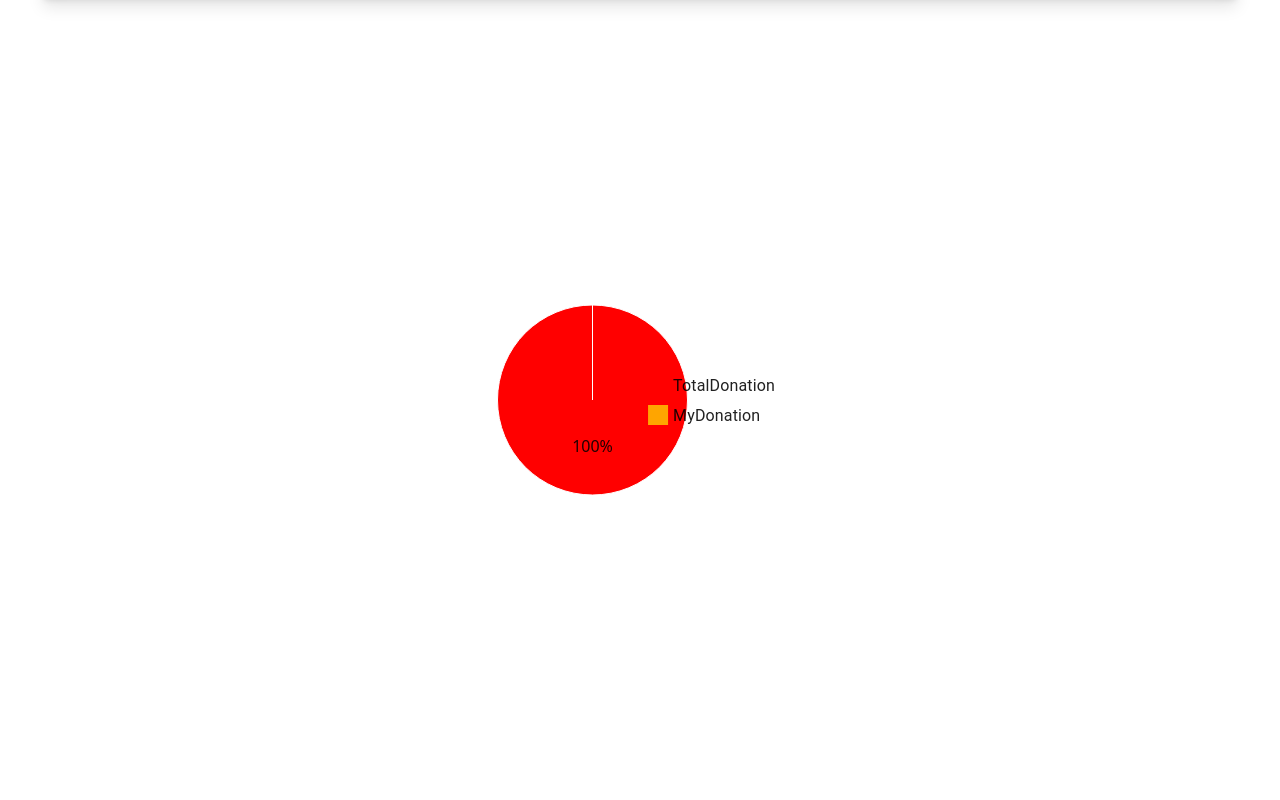
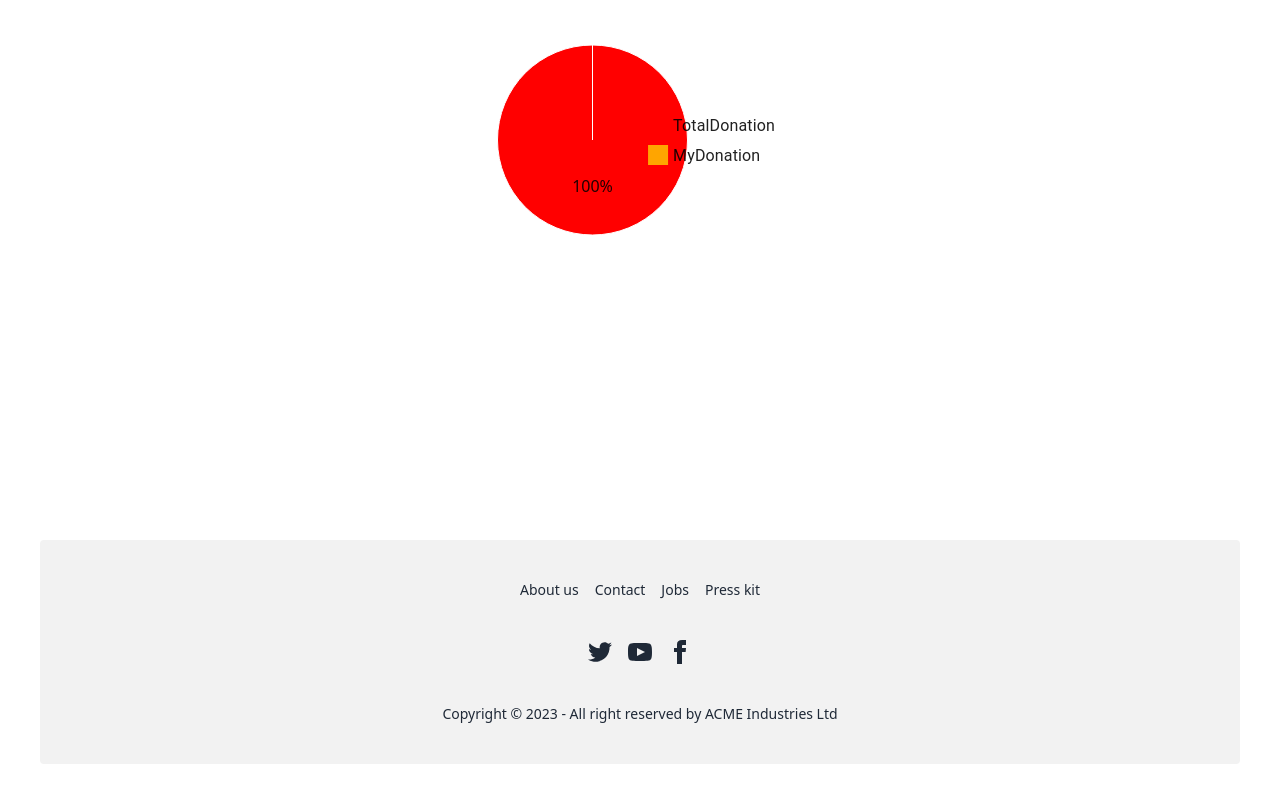
Before and after one commit to tamim6421/donation-campain-project, a React (Vite) app: page /statistics in a window 1280 px wide. Shown: the part 356-1156 px from the top of the page. After the commit the page ends 1120 px from the top, so only its background shows below. Built offline with nearby package versions, Linux system fonts and the light colour scheme.

Commit message:
added  some changs

```diff
--- a/public/data.json
+++ b/public/data.json
@@ -23,7 +23,7 @@
     },
     {
         "id": "3",
-        "picture": "https://i.ibb.co/cLXCsxW/Food.png",
+        "picture": "https://i.ibb.co/dJ3pBwr/Rectangle-4287-2.png",
         "title": "Better Food for Everyone",
         "category": "Food",
         "category_bg_color": "#e2b5f7",
@@ -78,7 +78,7 @@
     },
     {
         "id": "8",
-        "picture": "https://i.ibb.co/cLXCsxW/Food.png",
+        "picture": "https://i.ibb.co/dJ3pBwr/Rectangle-4287-2.png",
         "title": "Better Food for Everyone",
         "category": "Food",
         "category_bg_color": "#e2b5f7",
@@ -111,7 +111,7 @@
     },
     {
         "id": "11",
-        "picture": "https://i.ibb.co/cLXCsxW/Food.png",
+        "picture": "https://i.ibb.co/dJ3pBwr/Rectangle-4287-2.png",
         "title": "Better Food for Everyone",
         "category": "Food",
         "category_bg_color": "#e2b5f7",
--- a/src/Banner/Banner.jsx
+++ b/src/Banner/Banner.jsx
@@ -22,6 +22,7 @@ const Background = ({handleSubmit}) => {
                 I Grow By Helping People In Need
               </h1>
             </div>
+            <p className="text lg my-5 text-center text-gray-500 font-semibold">Search by Category: food,  health, clothing, education </p>
             <div className="relative text-center my-3">
               <form onSubmit={handleSubmitData}>
               <input
--- a/src/Components/Header/Navbar/Navbar.jsx
+++ b/src/Components/Header/Navbar/Navbar.jsx
@@ -4,7 +4,7 @@ const Navbar = () => {
   return (
     <div className="flex flex-col md:flex md:flex-row justify-between items-center px-8 py-7 shadow-lg">
         <div>
-          <img className=" w-38 " src="https://i.ibb.co/th93S3X/Logo.png" alt="" />
+          <h1 className="text-red-600 text-2xl font-extrabold">Donation</h1>
         </div>
       <ul className="flex gap-5 font-semibold text-lg mt-3">
 
--- a/src/Components/HomeCards/HomeCards.jsx
+++ b/src/Components/HomeCards/HomeCards.jsx
@@ -30,7 +30,7 @@ const handleNavigate = () =>{
     <div>
       <div
       onClick={handleNavigate}
-       style={cardBgStyle}  className="relative flex h-72 flex-col rounded-xl bg-clip-border text-gray-700 shadow-md cursor-pointer">
+       style={cardBgStyle}  className="relative flex overflow-hidden h-72 flex-col rounded-xl bg-clip-border  text-gray-700 hover:translate-x-2 shadow-md cursor-pointer">
         <div className="relative mx-4 mt-4 overflow-hidden rounded-xl bg-white bg-clip-border text-gray-700">
           <img
             src={picture}
--- a/src/Layout/MainLayout.jsx
+++ b/src/Layout/MainLayout.jsx
@@ -8,6 +8,27 @@ const MainLayout = () => {
             <div>
                 <Outlet></Outlet>
             </div>
+
+            <div>
+            <footer className="footer footer-center p-10 bg-base-200 text-base-content rounded">
+  <nav className="grid grid-flow-col gap-4">
+    <a className="link link-hover">About us</a>
+    <a className="link link-hover">Contact</a>
+    <a className="link link-hover">Jobs</a>
+    <a className="link link-hover">Press kit</a>
+  </nav>
+  <nav>
+    <div className="grid grid-flow-col gap-4">
+      <a><svg xmlns="http://www.w3.org/2000/svg" width="24" height="24" viewBox="0 0 24 24" className="fill-current"><path d="M24 4.557c-.883.392-1.832.656-2.828.775 1.017-.609 1.798-1.574 2.165-2.724-.951.564-2.005.974-3.127 1.195-.897-.957-2.178-1.555-3.594-1.555-3.179 0-5.515 2.966-4.797 6.045-4.091-.205-7.719-2.165-10.148-5.144-1.29 2.213-.669 5.108 1.523 6.574-.806-.026-1.566-.247-2.229-.616-.054 2.281 1.581 4.415 3.949 4.89-.693.188-1.452.232-2.224.084.626 1.956 2.444 3.379 4.6 3.419-2.07 1.623-4.678 2.348-7.29 2.04 2.179 1.397 4.768 2.212 7.548 2.212 9.142 0 14.307-7.721 13.995-14.646.962-.695 1.797-1.562 2.457-2.549z"></path></svg></a>
+      <a><svg xmlns="http://www.w3.org/2000/svg" width="24" height="24" viewBox="0 0 24 24" className="fill-current"><path d="M19.615 3.184c-3.604-.246-11.631-.245-15.23 0-3.897.266-4.356 2.62-4.385 8.816.029 6.185.484 8.549 4.385 8.816 3.6.245 11.626.246 15.23 0 3.897-.266 4.356-2.62 4.385-8.816-.029-6.185-.484-8.549-4.385-8.816zm-10.615 12.816v-8l8 3.993-8 4.007z"></path></svg></a>
+      <a><svg xmlns="http://www.w3.org/2000/svg" width="24" height="24" viewBox="0 0 24 24" className="fill-current"><path d="M9 8h-3v4h3v12h5v-12h3.642l.358-4h-4v-1.667c0-.955.192-1.333 1.115-1.333h2.885v-5h-3.808c-3.596 0-5.192 1.583-5.192 4.615v3.385z"></path></svg></a>
+    </div>
+  </nav>
+  <aside>
+    <p>Copyright © 2023 - All right reserved by ACME Industries Ltd</p>
+  </aside>
+</footer>
+            </div>
         </div>
     );
 };
```
